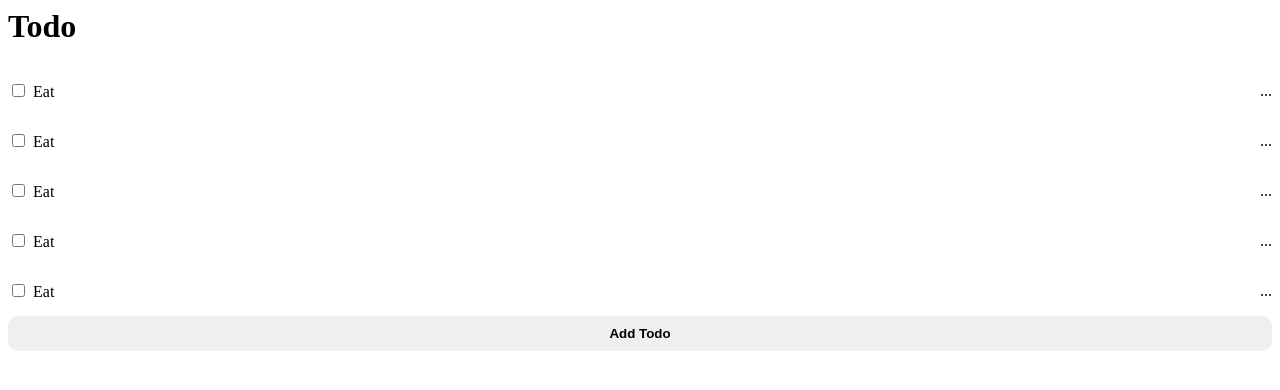
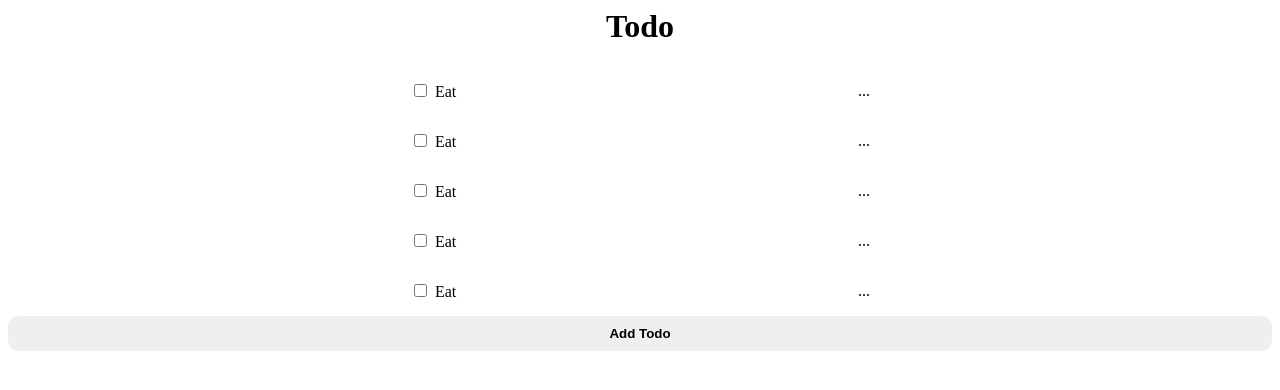
Before and after one commit to cdxgh/React_Todoie-App, a React (Create React App) app: page / in a window 1280 px wide. Shown: the top 390 px of the page. Built offline with nearby package versions, Linux system fonts and the light colour scheme.

Commit message:
Update style.css

```diff
--- a/src/style.css
+++ b/src/style.css
@@ -15,7 +15,7 @@
 }
 .todo-item{
   display: flex;
-  justify-content: space-between;
+justify-content: space-evenly;
   align-items: center;
 
 }
@@ -30,3 +30,8 @@ cursor: pointer;
 .todo-item-text{
   margin-left: 5px;
 }
+.todo-Header{
+  display: flex;
+  justify-content: center;
+  text-align: center;
+}
```
